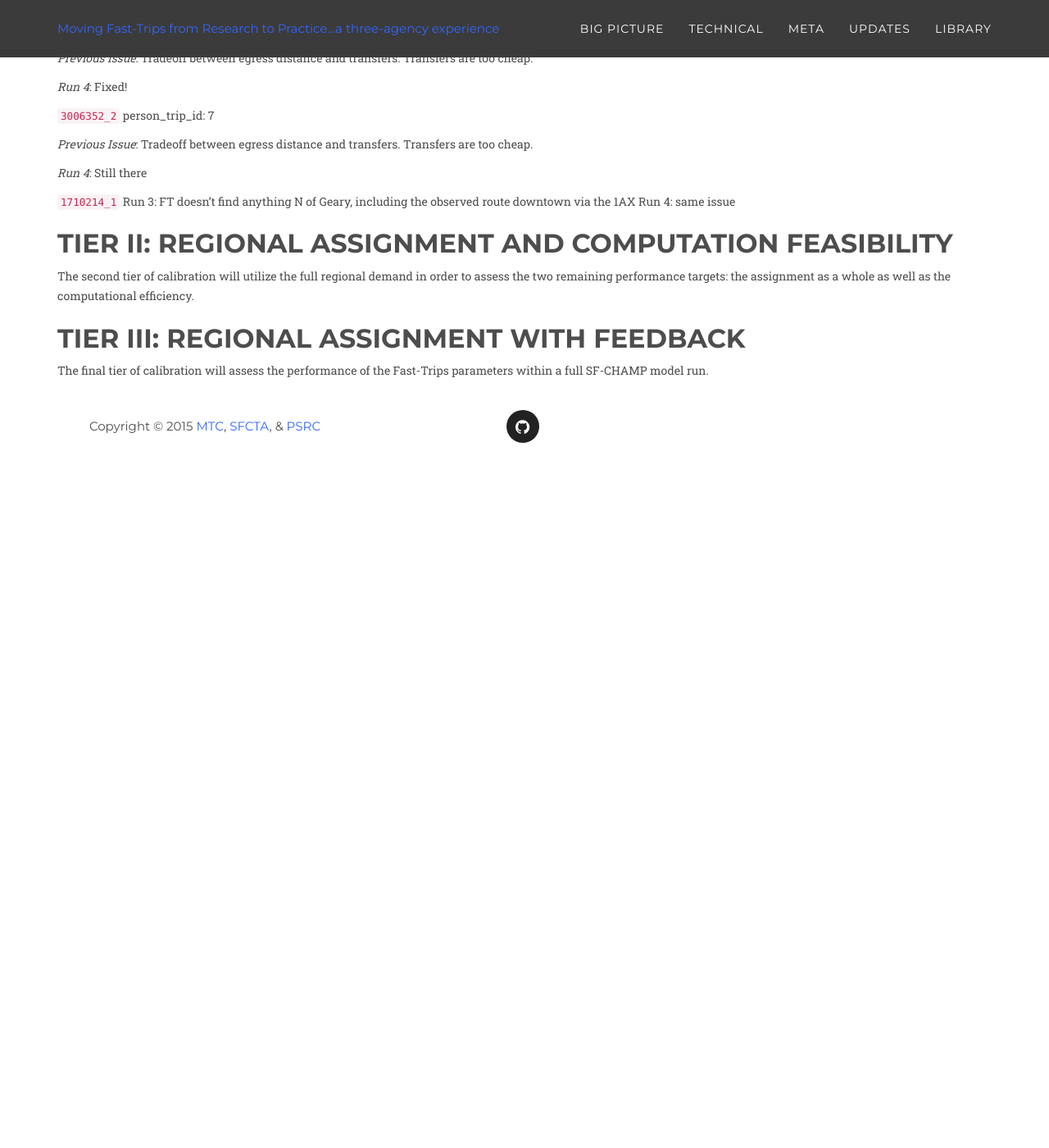
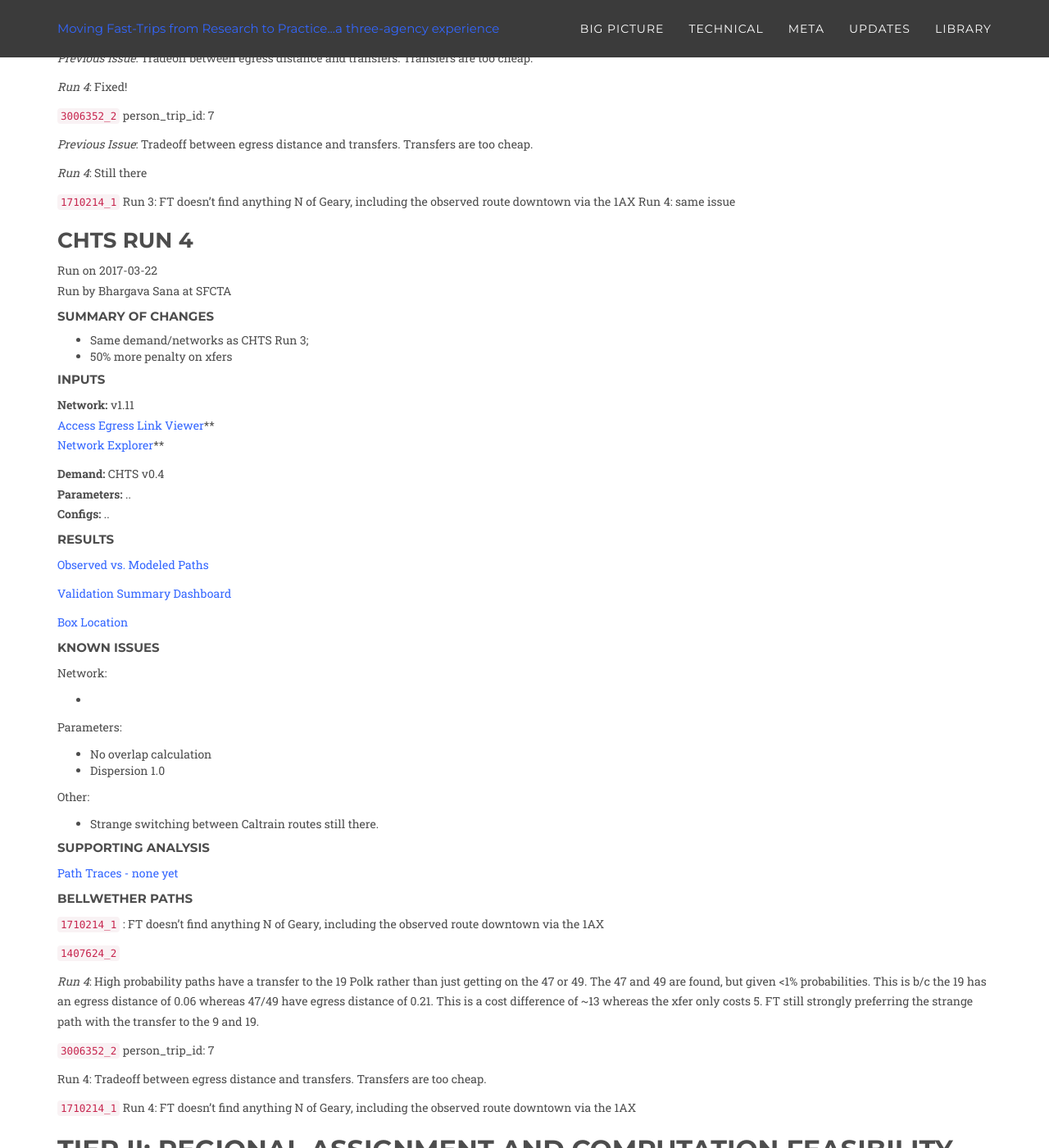
Before and after one commit to BayAreaMetro/fast-trips-project, a Jekyll site: the page built from technical/calibration-log.md, in a window 1280 px wide and 1400 px high, scrolled down 6083 px. Shown: the whole window at 82% size. Built offline with Jekyll 4.4.1, drawn with Linux system fonts in a browser that asks for light colours; some web fonts are replaced; before the commit the page ends 6648 px from its top, so only the background shows below that.

Commit message:
Update names of progress reports

```diff
--- a/technical/calibration-log.md
+++ b/technical/calibration-log.md
@@ -357,6 +357,72 @@ _Run 4_: Still there
 Run 3: FT doesn't find anything N of Geary, including the observed route downtown via the 1AX
 Run 4: same issue
 
+
+### CHTS Run 4
+
+Run on 2017-03-22
+Run by Bhargava Sana at SFCTA
+
+##### Summary of Changes
+
+- Same demand/networks as CHTS Run 3;
+- 50% more penalty on xfers
+
+##### Inputs
+
+**Network:** v1.11
+[Access Egress Link Viewer](https://public.tableau.com/profile/lmz8249#!/vizhome/sfctanetwork_draft1_11_fareAccessandEgress/Dashboard1)**
+[Network  Explorer](https://public.tableau.com/profile/lmz8249#!/vizhome/sfctanetwork_draft1_11_fareRoutesandTrips/TransitLinesMap)**
+
+
+**Demand:**  CHTS v0.4
+**Parameters:**  ..
+**Configs:**  ..
+
+##### Results
+
+[Observed vs. Modeled Paths](https://public.tableau.com/profile/lmz8249#!/vizhome/ft_vs_obs_mapssfctanetworkv1_11_farechtsv0_4run20170322/ObsvsModeledDashboard)
+
+[Validation Summary Dashboard](https://public.tableau.com/profile/bhargava.sana#!/vizhome/testCHTS_Validation_v2-Run4/Fast-TripsCHTSValidation)
+
+[Box Location](https://app.box.com/files/0/f/27809765106/CHTS_run5.0)
+
+##### Known Issues
+
+Network:
+
+  -
+
+Parameters:
+
+  - No overlap calculation
+  - Dispersion 1.0
+
+Other:
+
+  - Strange switching between Caltrain routes still there.
+
+##### Supporting Analysis
+
+[Path Traces - none yet]()
+
+##### Bellwether Paths
+
+`1710214_1` : FT doesn't find anything N of Geary, including the observed route downtown via the 1AX
+
+`1407624_2`
+
+_Run 4_:  High probability paths have a transfer to the 19 Polk rather than just getting on the 47 or 49.  The 47 and 49 are found, but given <1% probabilities.  This is b/c the 19 has an egress distance of 0.06  whereas 47/49 have egress distance of 0.21. This is a cost difference of ~13 whereas the xfer only costs 5.  FT still strongly preferring the strange path with the transfer to the 9 and 19.
+
+
+`3006352_2` person_trip_id: 7
+
+Run 4: Tradeoff between egress distance and transfers.  Transfers are too cheap.
+
+`1710214_1`
+Run 4: FT doesn't find anything N of Geary, including the observed route downtown via the 1AX
+
+
 ## Tier II: Regional Assignment and Computation Feasibility
 
 The second tier of calibration will utilize the full regional demand in order to assess the two remaining performance targets: the assignment as a whole as well as the computational efficiency.
```
Also changed, not shown: library/index.md (+2 -2 lines), meta/index.html (+7 -2 lines).
